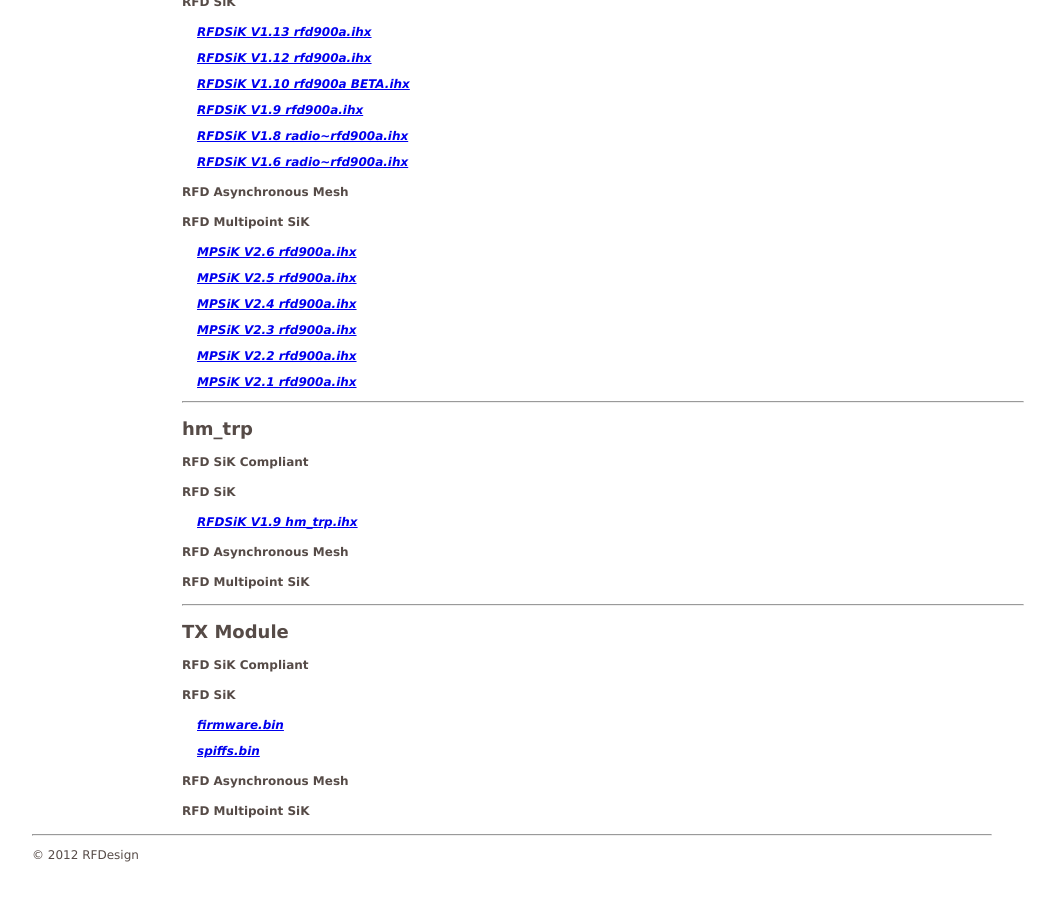
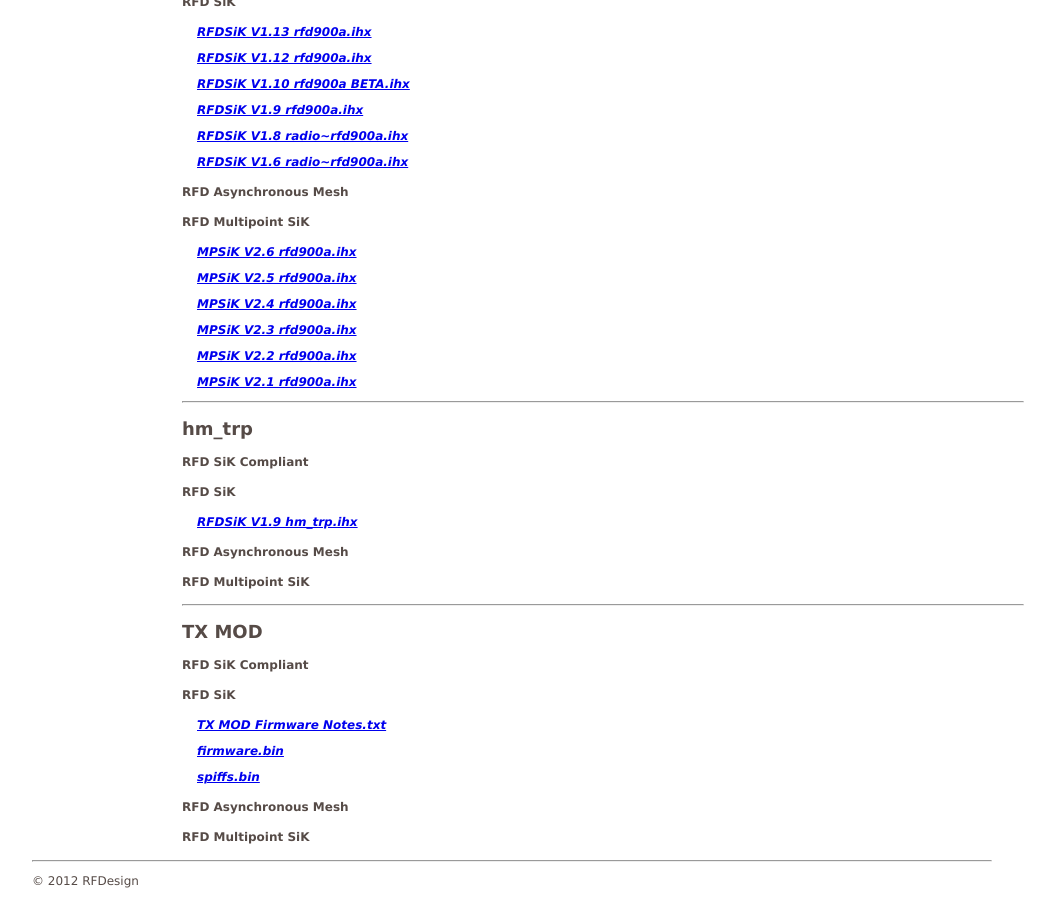
Before and after one commit to RFDesign/rfdesign.github.io, a Jekyll site: the page built from firmware.html, in a window 1280 px wide and 900 px high, scrolled down 1500 px. Shown: the whole window, without its empty margins (26-1081 px from the left). Built offline with Jekyll 4.4.1, drawn with Linux system fonts in a browser that asks for light colours; before the commit the page ends 2374 px from its top, so only the background shows below that.

Commit message:
Update firmware.yml

```diff
--- a/_data/firmware.yml
+++ b/_data/firmware.yml
@@ -68,7 +68,8 @@
         - file: RFDSiK V1.9 hm_trp.ihx
 
 - modems:
-    heading: TX Module
+    heading: TX MOD
     SIK:
+        - file: TX MOD Firmware Notes.txt
         - file: firmware.bin
         - file: spiffs.bin
```
